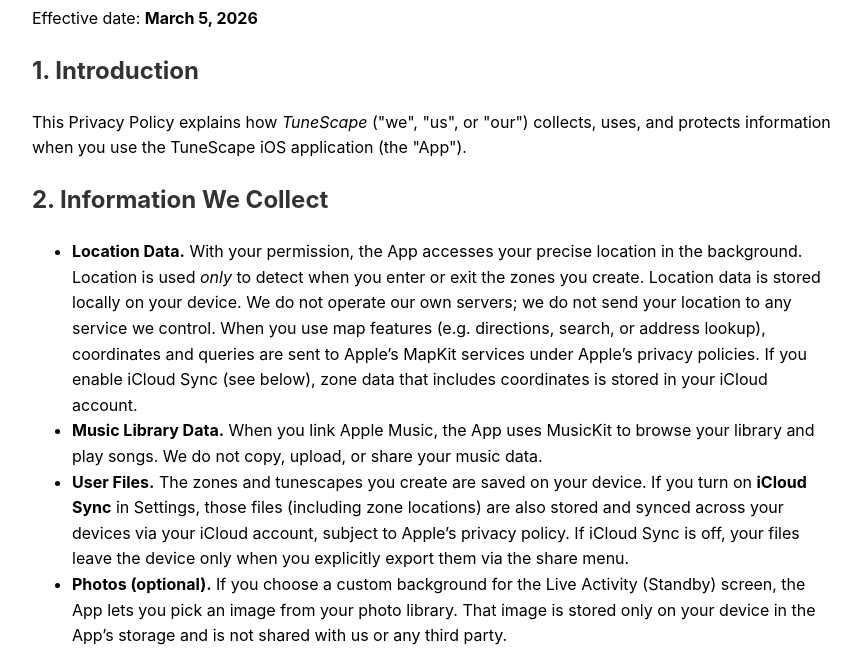
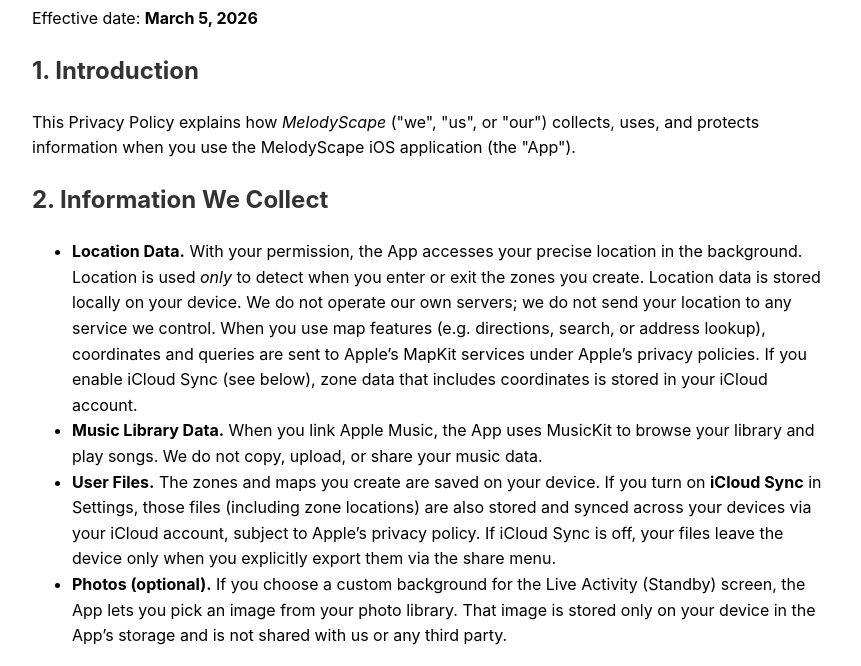
Before and after one commit to TheBeerBender/PrivacyPolicy, a plain HTML site: page index.html in a window 1280 px wide. Shown: the part 120-786 px from the top of the page, without its empty margins (208-1069 px from the left). Drawn offline with Linux system fonts and the light colour scheme.

Commit message:
Update index.html

```diff
--- a/index.html
+++ b/index.html
@@ -4,7 +4,7 @@
   <meta charset="UTF-8" />
   <meta http-equiv="X-UA-Compatible" content="IE=edge" />
   <meta name="viewport" content="width=device-width, initial-scale=1.0" />
-  <title>Privacy Policy – TuneScape</title>
+  <title>Privacy Policy – MelodyScape</title>
   <style>
     body {
       font-family: -apple-system, BlinkMacSystemFont, "Segoe UI", Roboto, Oxygen, Ubuntu, Cantarell, "Open Sans", "Helvetica Neue", sans-serif;
@@ -26,13 +26,13 @@
   <p>Effective date: <strong>March&nbsp;5, 2026</strong></p>
 
   <h2>1. Introduction</h2>
-  <p>This Privacy Policy explains how <em>TuneScape</em> ("we", "us", or "our") collects, uses, and protects information when you use the TuneScape iOS application (the "App").</p>
+  <p>This Privacy Policy explains how <em>MelodyScape</em> ("we", "us", or "our") collects, uses, and protects information when you use the MelodyScape iOS application (the "App").</p>
 
   <h2>2. Information We Collect</h2>
   <ul>
     <li><strong>Location Data.</strong> With your permission, the App accesses your precise location in the background. Location is used <em>only</em> to detect when you enter or exit the zones you create. Location data is stored locally on your device. We do not operate our own servers; we do not send your location to any service we control. When you use map features (e.g. directions, search, or address lookup), coordinates and queries are sent to Apple’s MapKit services under Apple’s privacy policies. If you enable iCloud Sync (see below), zone data that includes coordinates is stored in your iCloud account.</li>
     <li><strong>Music Library Data.</strong> When you link Apple Music, the App uses MusicKit to browse your library and play songs. We do not copy, upload, or share your music data.</li>
-    <li><strong>User Files.</strong> The zones and tunescapes you create are saved on your device. If you turn on <strong>iCloud Sync</strong> in Settings, those files (including zone locations) are also stored and synced across your devices via your iCloud account, subject to Apple’s privacy policy. If iCloud Sync is off, your files leave the device only when you explicitly export them via the share menu.</li>
+    <li><strong>User Files.</strong> The zones and maps you create are saved on your device. If you turn on <strong>iCloud Sync</strong> in Settings, those files (including zone locations) are also stored and synced across your devices via your iCloud account, subject to Apple’s privacy policy. If iCloud Sync is off, your files leave the device only when you explicitly export them via the share menu.</li>
     <li><strong>Photos (optional).</strong> If you choose a custom background for the Live Activity (Standby) screen, the App lets you pick an image from your photo library. That image is stored only on your device in the App’s storage and is not shared with us or any third party.</li>
   </ul>
 
@@ -63,6 +63,6 @@
   <p>We may update this Privacy Policy from time to time. Changes will be posted in-app and the "Effective date" above will be updated.</p>
 
   <h2>9. Contact</h2>
-  <p>If you have questions about this Privacy Policy, please contact us at <a href="mailto:tunescapeapp@gmail.com">tunescapeapp@gmail.com</a>.</p>
+  <p>If you have questions about this Privacy Policy, please contact us at <a href="mailto:melodyscapeapp@gmail.com">melodyscapeapp@gmail.com</a>.</p>
 </body>
 </html>
```
